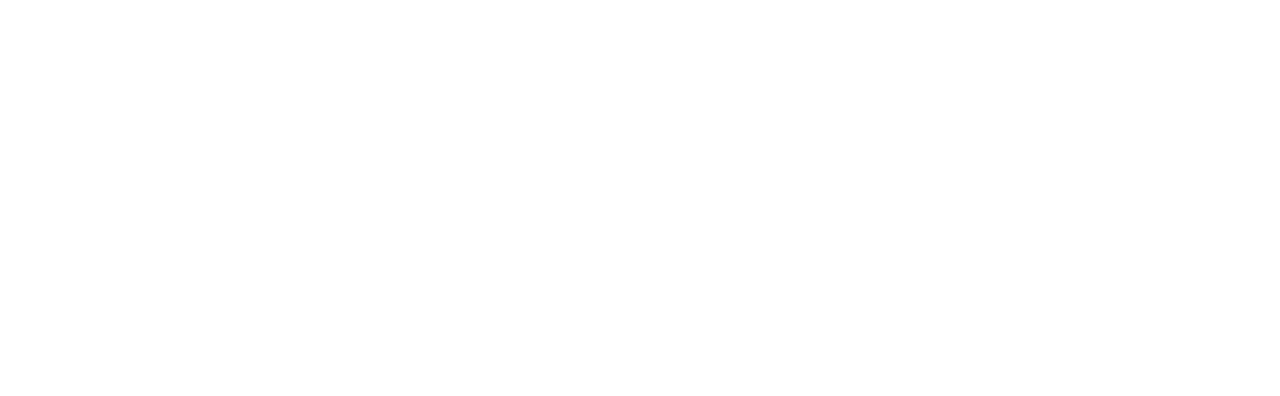
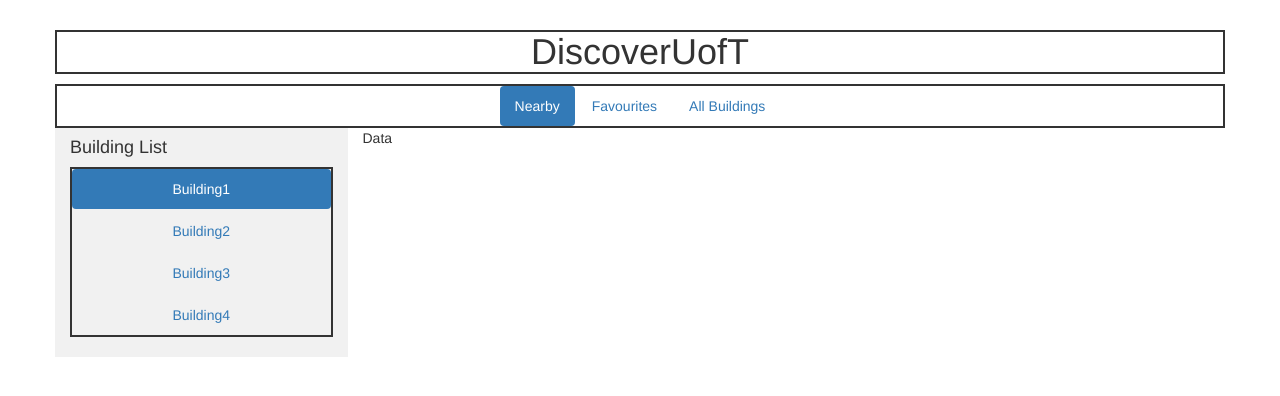
Before and after one commit to ParhamTaher/ClassRoomFinder, a plain HTML site: page DiscoverUoft/Favourites.html in a window 1280 px wide. Drawn offline with nearby package versions, Linux system fonts and the light colour scheme.

Commit message:
minor changes

```diff
--- a/DiscoverUoft/Favourites.html
+++ b/DiscoverUoft/Favourites.html
@@ -0,0 +1,51 @@
+<!DOCTYPE html>
+<html lang="en">
+<head>
+ <title>Home Page</title>
+ <link rel="stylesheet" href="assets/css/styles.css">
+ <meta charset="utf-8">
+ <meta name="viewport" content="width=device-width, initial-scale=1">
+ <link rel="stylesheet" href="https://maxcdn.bootstrapcdn.com/bootstrap/3.3.7/css/bootstrap.min.css">
+ <script src="https://ajax.googleapis.com/ajax/libs/jquery/3.1.1/jquery.min.js"></script>
+ <script src="https://maxcdn.bootstrapcdn.com/bootstrap/3.3.7/js/bootstrap.min.js"></script>
+ <link rel="stylesheet" href="assets/css/home_styles.css">
+</head>
+<body>
+
+  <div class="container">
+    <div class="row content">
+      <h1 id="title">DiscoverUofT</h1>
+    </div>
+    <div class="row content">
+        <ul id="tabMenu" class="nav nav-pills">
+          <li class="active">
+            <a id="nearby-btn" href="./Nearby" data-toggle="tab">Nearby</a>
+          </li>
+          <li>
+            <a id="favourites-btn" href="./Favourites" data-toggle="tab">Favourites</a>
+          </li>
+          <li>
+            <a id="allBuildings-btn" href="./AllBuildings" data-toggle="tab">All Buildings</a>
+          </li>
+        </ul>
+    </div>
+    <div class="row content">
+      <div class="col-sm-3 sidenav">
+        <h4>Building List</h4>
+        <ul id="sideNav" lang=""class="nav nav-pills nav-stacked">
+          <li class="active"><a href="#section1">Building1</a></li>
+          <li><a href="#section2">Building2</a></li>
+          <li><a href="#section3">Building3</a></li>
+          <li><a href="#section3">Building4</a></li>
+        </ul><br>
+      </div>
+
+      <div class="col-sm-9">
+        Data
+      </div>
+    </div>
+  </div>
+
+
+</body>
+</html>
```
Also changed, not shown: DiscoverUoft/Nearby.html (+2 -2 lines).
